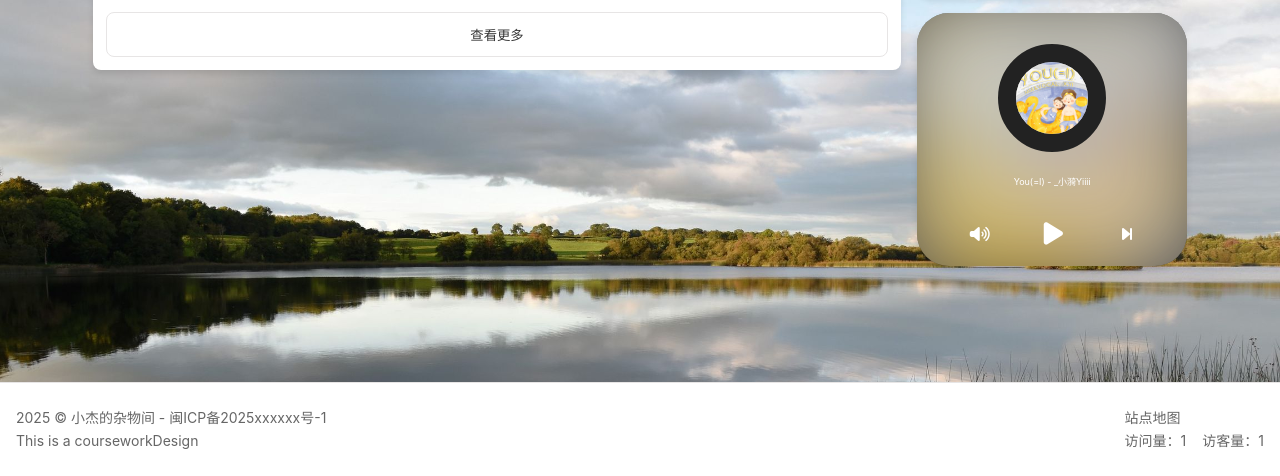
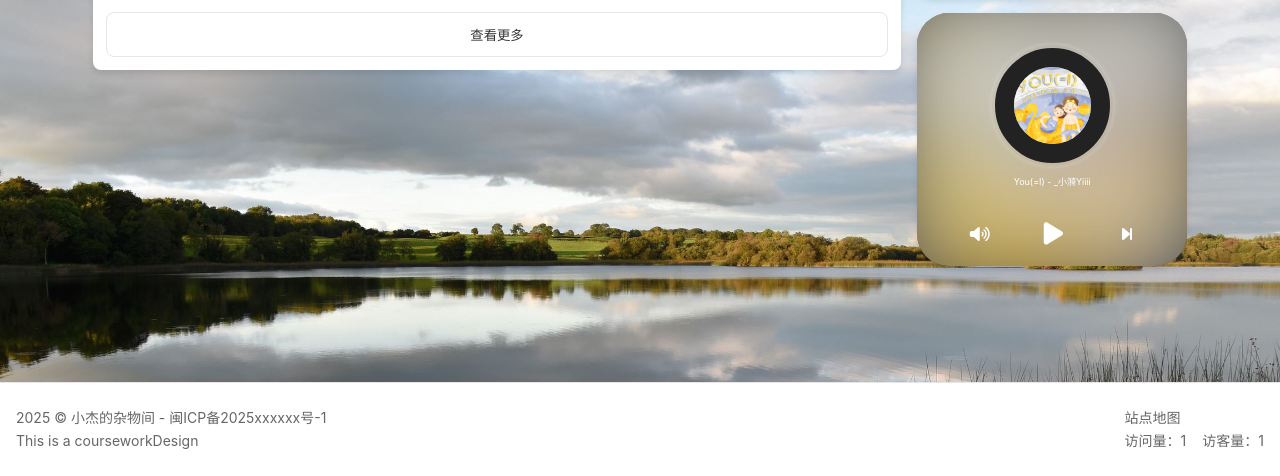
Before and after one commit to Ginyear17/Ginyear17.github.io, a plain HTML site: page index.html in a window 1280 px wide. Shown: the part 935-1411 px from the top of the page. Drawn offline with Linux system fonts and the light colour scheme; a web font is replaced by a local one.

Commit message:
音乐卡片美化

```diff
--- a/assets/css/header.css
+++ b/assets/css/header.css
@@ -52,10 +52,11 @@ body.dark .header {
     max-height: 60px;
     height:auto;
     border-radius: 4px;
+    margin-right: -10px;
 }
 
 .logo-text {
-    font-size: 1.25rem;
+    font-size: 1.2rem;
     font-weight: bold;
 }
 
--- a/assets/css/sidebar.css
+++ b/assets/css/sidebar.css
@@ -265,25 +265,30 @@ body.dark .music-card-special {
 }
 
 .music-avatar {
-    width: 108px;
-    height: 108px;
+    width: 115px;
+    height: 115px;
     border-radius: 50%;
-    border: 18px solid #222;
+    border: 19px solid #222;
     position: relative;
     z-index: 1;
     margin: 0 0; /* 水平居中 */
 }
 
 .rotating-img {
+    position: relative;
     display: inline-block;
     animation: rotate 20s linear infinite;
-    width: 138px; /* 需要设置与图片+边框总宽度一致 (106px + 16px*2) */
-    height: 138px; /* 需要设置与图片+边框总高度一致 (106px + 16px*2) */
+    width: 123px; /* 需要设置与图片+边框总宽度一致 (106px + 16px*2) */
+    height: 123px; /* 需要设置与图片+边框总高度一致 (106px + 16px*2) */
     display: flex; /* 使用flex布局使子元素居中 */
     justify-content: center;
     align-items: center;
     transform-origin: center; /* 明确指定旋转中心为元素中心 */
     animation-play-state: paused; /* 默认暂停旋转 */
+    border-radius: 50%;
+    overflow: hidden;
+    border: 1px solid rgba(255, 255, 255, 0.1); /* 半透明的白色边框 */
+    box-shadow: 0 0 6px -3px rgba(255, 255, 255, 0.8); /* 模糊的白色阴影 */
 }
 
 .custom-controls{
--- a/index.html
+++ b/index.html
@@ -353,6 +353,7 @@
                 <div class="musci-card">
                     <div id="blurred-background0"></div>
                     <div id="blurred-background1"></div>
+                    <div style="height: 15px;"></div>
                     <div class="rotating-img">
                         <img src="" alt="Album Cover" class="music-avatar" id="music-cover">
                     </div>
```
Also changed, not shown: pages/about/index.html (+1 -0 lines), pages/album/index.html (+1 -0 lines), pages/blog/aliyun_ddns.html (+1 -0 lines), pages/board/index.html (+1 -0 lines), pages/moments/index.html (+1 -0 lines), pages/moments/write_a_note.html (+1 -0 lines).
